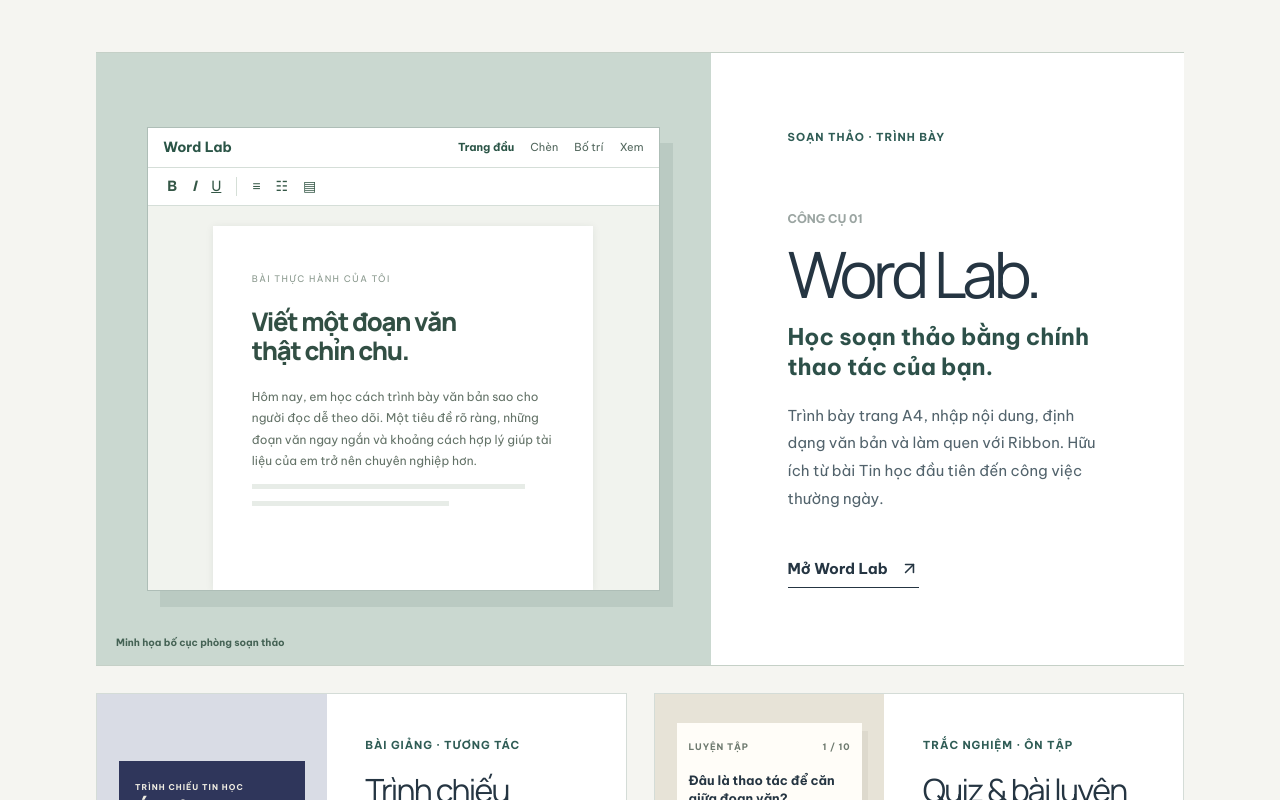
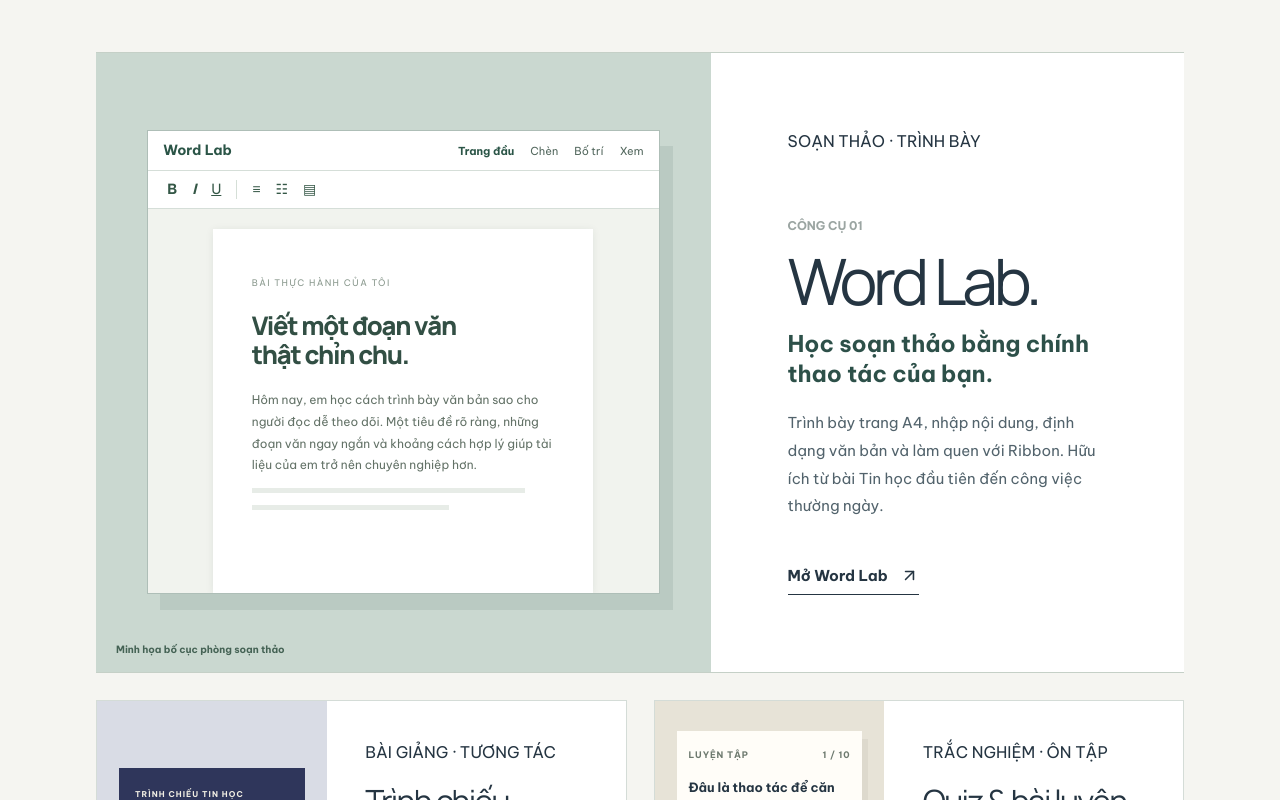
Before and after one commit to huunghia160699/xuong-cong-nghe, a Next.js app: page / in a window 1280 px wide. Shown: the part 2060-2860 px from the top of the page. Built offline with nearby package versions, Linux system fonts and the light colour scheme; no server answers.

Commit message:
refactor(public): treat feature labels as topics, not availability markers

```diff
--- a/src/app/(public)/page.tsx
+++ b/src/app/(public)/page.tsx
@@ -81,11 +81,11 @@ export default async function HomePage(){
       <div className="ws-editor-shell"><div className="ws-editor-toolbar"><strong>Word Lab</strong><span>Trang đầu</span><span>Chèn</span><span>Bố trí</span><span>Xem</span></div><div className="ws-editor-tools"><span className="ws-editor-bold">B</span><span className="ws-editor-italic">I</span><span><u>U</u></span><i/><span>≡</span><span>☷</span><span>▤</span></div><div className="ws-editor-canvas"><div className="ws-editor-paper"><small>BÀI THỰC HÀNH CỦA TÔI</small><h3>Viết một đoạn văn<br/>thật chỉn chu.</h3><p>Hôm nay, em học cách trình bày văn bản sao cho người đọc dễ theo dõi. Một tiêu đề rõ ràng, những đoạn văn ngay ngắn và khoảng cách hợp lý giúp tài liệu của em trở nên chuyên nghiệp hơn.</p><div/><div/></div></div></div>
       <span className="ws-visual-caption">Minh họa bố cục phòng soạn thảo</span>
      </div>
-     <div className="ws-feature-copy"><span className="ws-availability">SOẠN THẢO · TRÌNH BÀY</span><p className="ws-feature-number">CÔNG CỤ 01</p><h3>Word Lab.</h3><p className="ws-feature-lead">Học soạn thảo bằng chính thao tác của bạn.</p><p>Trình bày trang A4, nhập nội dung, định dạng văn bản và làm quen với Ribbon. Hữu ích từ bài Tin học đầu tiên đến công việc thường ngày.</p><Link href="/cong-cu/mo-phong-word" className="ws-inline-link">Mở Word Lab <ArrowUpRight size={19} aria-hidden="true"/></Link></div>
+     <div className="ws-feature-copy"><span className="ws-feature-topic">SOẠN THẢO · TRÌNH BÀY</span><p className="ws-feature-number">CÔNG CỤ 01</p><h3>Word Lab.</h3><p className="ws-feature-lead">Học soạn thảo bằng chính thao tác của bạn.</p><p>Trình bày trang A4, nhập nội dung, định dạng văn bản và làm quen với Ribbon. Hữu ích từ bài Tin học đầu tiên đến công việc thường ngày.</p><Link href="/cong-cu/mo-phong-word" className="ws-inline-link">Mở Word Lab <ArrowUpRight size={19} aria-hidden="true"/></Link></div>
     </div>
     <div className="ws-feature-secondary">
-     <article className="ws-tool-half ws-slide-half"><div className="ws-tool-half-visual" aria-hidden="true"><div className="ws-slide-art"><span>TRÌNH CHIẾU TIN HỌC</span><strong>Ý tưởng<br/>được nhìn thấy.</strong><div><i/><i/><i/></div></div></div><div className="ws-tool-half-copy"><span className="ws-availability">BÀI GIẢNG · TƯƠNG TÁC</span><h3>Trình chiếu</h3><p>Xem bài giảng trực quan, khám phá nội dung theo từng trang và tương tác với câu hỏi.</p><Link href="/cong-cu/trinh-chieu">Khám phá trình chiếu <ArrowUpRight size={18} aria-hidden="true"/></Link></div></article>
-     <article className="ws-tool-half ws-quiz-half"><div className="ws-tool-half-visual" aria-hidden="true"><div className="ws-quiz-art"><div><span>LUYỆN TẬP</span><b>1 / 10</b></div><strong>Đâu là thao tác để căn giữa đoạn văn?</strong><p>A. Căn đều</p><p className="selected">B. Căn giữa <Check size={17}/></p><p>C. Căn trái</p></div></div><div className="ws-tool-half-copy"><span className="ws-availability">TRẮC NGHIỆM · ÔN TẬP</span><h3>Quiz & bài luyện</h3><p>Tự kiểm tra kiến thức, nhận kết quả và quay lại những nội dung cần luyện thêm.</p><Link href="/dang-nhap?next=%2Fstudent%2Fquiz">Đến khu luyện tập <ArrowUpRight size={18} aria-hidden="true"/></Link></div></article>
+     <article className="ws-tool-half ws-slide-half"><div className="ws-tool-half-visual" aria-hidden="true"><div className="ws-slide-art"><span>TRÌNH CHIẾU TIN HỌC</span><strong>Ý tưởng<br/>được nhìn thấy.</strong><div><i/><i/><i/></div></div></div><div className="ws-tool-half-copy"><span className="ws-feature-topic">BÀI GIẢNG · TƯƠNG TÁC</span><h3>Trình chiếu</h3><p>Xem bài giảng trực quan, khám phá nội dung theo từng trang và tương tác với câu hỏi.</p><Link href="/cong-cu/trinh-chieu">Khám phá trình chiếu <ArrowUpRight size={18} aria-hidden="true"/></Link></div></article>
+     <article className="ws-tool-half ws-quiz-half"><div className="ws-tool-half-visual" aria-hidden="true"><div className="ws-quiz-art"><div><span>LUYỆN TẬP</span><b>1 / 10</b></div><strong>Đâu là thao tác để căn giữa đoạn văn?</strong><p>A. Căn đều</p><p className="selected">B. Căn giữa <Check size={17}/></p><p>C. Căn trái</p></div></div><div className="ws-tool-half-copy"><span className="ws-feature-topic">TRẮC NGHIỆM · ÔN TẬP</span><h3>Quiz & bài luyện</h3><p>Tự kiểm tra kiến thức, nhận kết quả và quay lại những nội dung cần luyện thêm.</p><Link href="/dang-nhap?next=%2Fstudent%2Fquiz">Đến khu luyện tập <ArrowUpRight size={18} aria-hidden="true"/></Link></div></article>
     </div>
    </div>
   </section>
```
